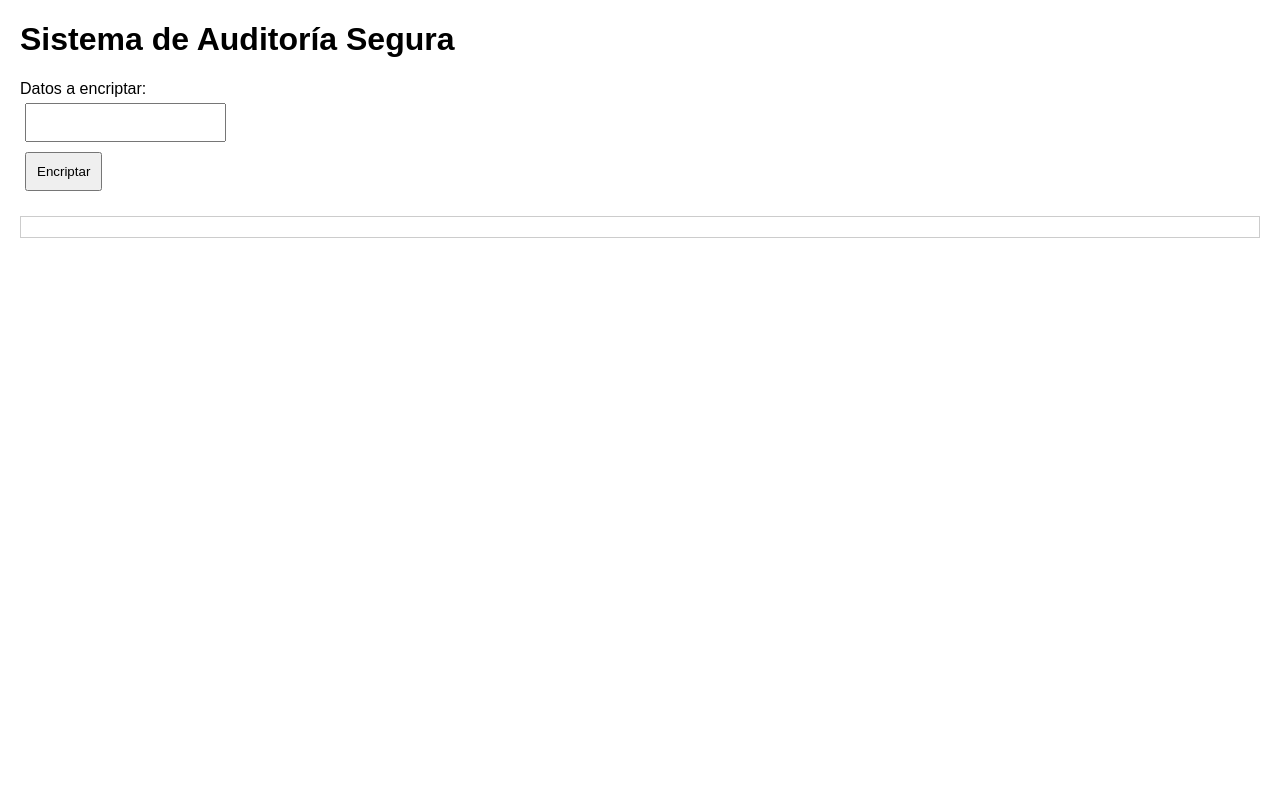
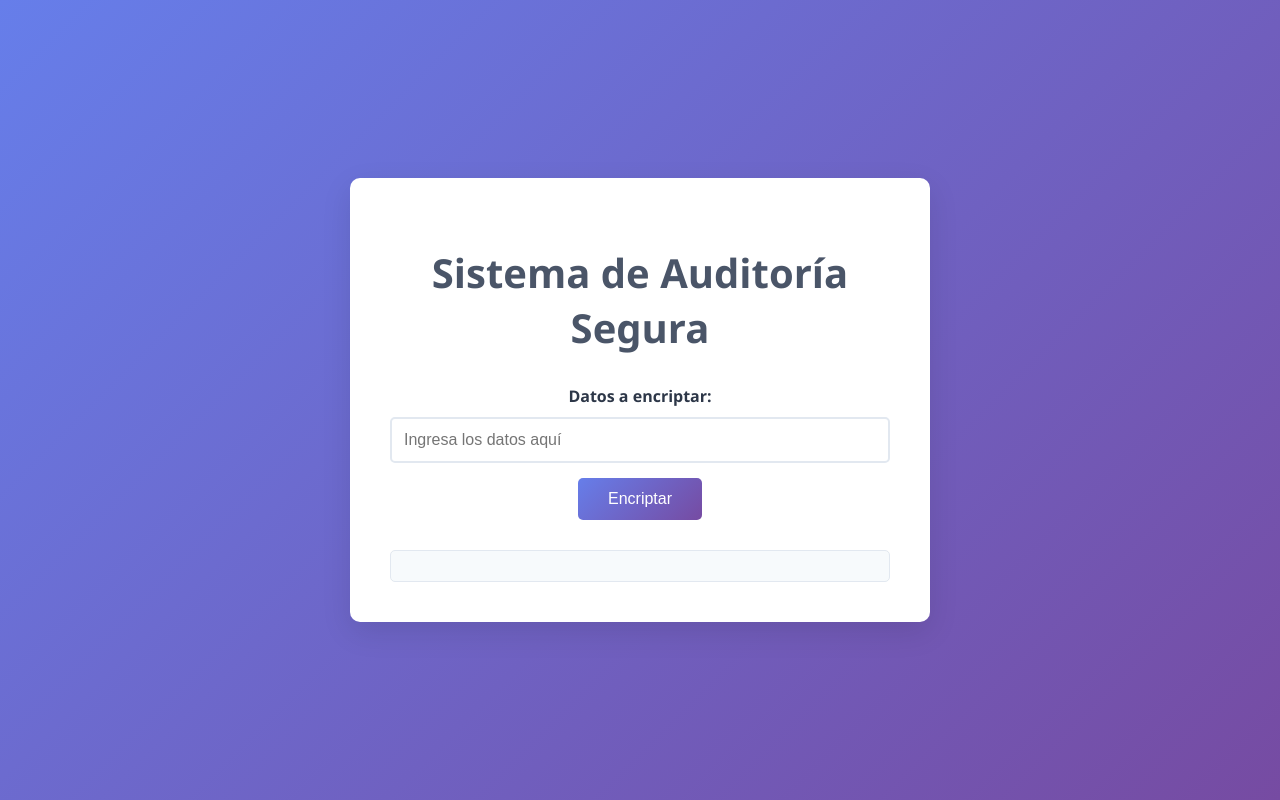
Before and after one commit to jorgealveardia-netizen/PARCIAL-ING-SOFTWARE, a website: page public/index.html in a window 1280 px wide. Drawn offline with Linux system fonts and the light colour scheme.

Commit message:
Mejorar el diseño de la página web con estilos modernos

```diff
--- a/public/index.html
+++ b/public/index.html
@@ -5,25 +5,108 @@
     <meta name="viewport" content="width=device-width, initial-scale=1.0">
     <title>Sistema de Auditoría Segura</title>
     <style>
-        body { font-family: Arial, sans-serif; margin: 20px; }
-        form { margin-bottom: 20px; }
-        input, button { padding: 10px; margin: 5px; }
-        #response { margin-top: 20px; padding: 10px; border: 1px solid #ccc; }
+        body {
+            font-family: 'Segoe UI', Tahoma, Geneva, Verdana, sans-serif;
+            background: linear-gradient(135deg, #667eea 0%, #764ba2 100%);
+            margin: 0;
+            padding: 0;
+            display: flex;
+            justify-content: center;
+            align-items: center;
+            min-height: 100vh;
+            color: #333;
+        }
+        .container {
+            background: white;
+            padding: 40px;
+            border-radius: 10px;
+            box-shadow: 0 10px 30px rgba(0,0,0,0.1);
+            max-width: 500px;
+            width: 100%;
+            text-align: center;
+        }
+        h1 {
+            color: #4a5568;
+            margin-bottom: 30px;
+            font-size: 2.5em;
+        }
+        form {
+            margin-bottom: 30px;
+        }
+        label {
+            display: block;
+            margin-bottom: 10px;
+            font-weight: bold;
+            color: #2d3748;
+        }
+        input[type="text"] {
+            width: 100%;
+            padding: 12px;
+            border: 2px solid #e2e8f0;
+            border-radius: 5px;
+            font-size: 16px;
+            transition: border-color 0.3s;
+            box-sizing: border-box;
+        }
+        input[type="text"]:focus {
+            outline: none;
+            border-color: #667eea;
+        }
+        button {
+            background: linear-gradient(135deg, #667eea 0%, #764ba2 100%);
+            color: white;
+            border: none;
+            padding: 12px 30px;
+            border-radius: 5px;
+            font-size: 16px;
+            cursor: pointer;
+            transition: transform 0.2s;
+            margin-top: 15px;
+        }
+        button:hover {
+            transform: translateY(-2px);
+        }
+        #response {
+            margin-top: 20px;
+            padding: 15px;
+            border-radius: 5px;
+            background: #f7fafc;
+            border: 1px solid #e2e8f0;
+            white-space: pre-wrap;
+            text-align: left;
+            font-family: 'Courier New', monospace;
+            font-size: 14px;
+        }
+        .error {
+            background: #fed7d7;
+            border-color: #fc8181;
+            color: #c53030;
+        }
+        .success {
+            background: #c6f6d5;
+            border-color: #68d391;
+            color: #22543d;
+        }
     </style>
 </head>
 <body>
-    <h1>Sistema de Auditoría Segura</h1>
-    <form id="encryptForm">
-        <label for="data">Datos a encriptar:</label><br>
-        <input type="text" id="data" name="data" required><br>
-        <button type="submit">Encriptar</button>
-    </form>
-    <div id="response"></div>
+    <div class="container">
+        <h1>Sistema de Auditoría Segura</h1>
+        <form id="encryptForm">
+            <label for="data">Datos a encriptar:</label>
+            <input type="text" id="data" name="data" required placeholder="Ingresa los datos aquí">
+            <button type="submit">Encriptar</button>
+        </form>
+        <div id="response"></div>
+    </div>
 
     <script>
         document.getElementById('encryptForm').addEventListener('submit', async (e) => {
             e.preventDefault();
             const data = document.getElementById('data').value;
+            const responseDiv = document.getElementById('response');
+            responseDiv.className = '';
+            responseDiv.innerText = 'Encriptando...';
             try {
                 const response = await fetch('/api/encrypt', {
                     method: 'POST',
@@ -31,9 +114,16 @@
                     body: JSON.stringify({ data })
                 });
                 const result = await response.json();
-                document.getElementById('response').innerText = JSON.stringify(result, null, 2);
+                if (response.ok) {
+                    responseDiv.className = 'success';
+                    responseDiv.innerText = 'Resultado encriptado:\n' + JSON.stringify(result, null, 2);
+                } else {
+                    responseDiv.className = 'error';
+                    responseDiv.innerText = 'Error: ' + (result.error || 'Error desconocido');
+                }
             } catch (error) {
-                document.getElementById('response').innerText = 'Error: ' + error.message;
+                responseDiv.className = 'error';
+                responseDiv.innerText = 'Error: ' + error.message;
             }
         });
     </script>
```
